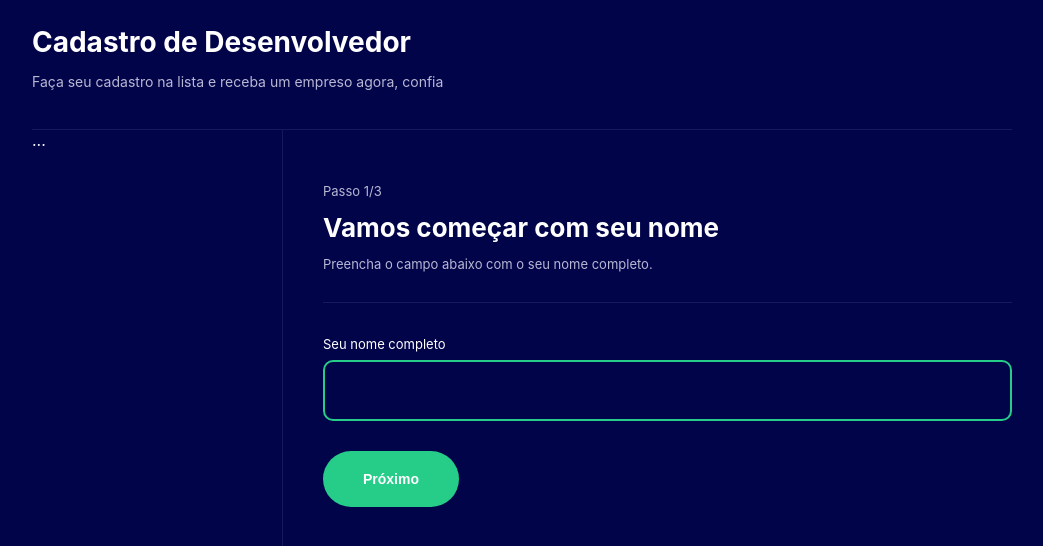
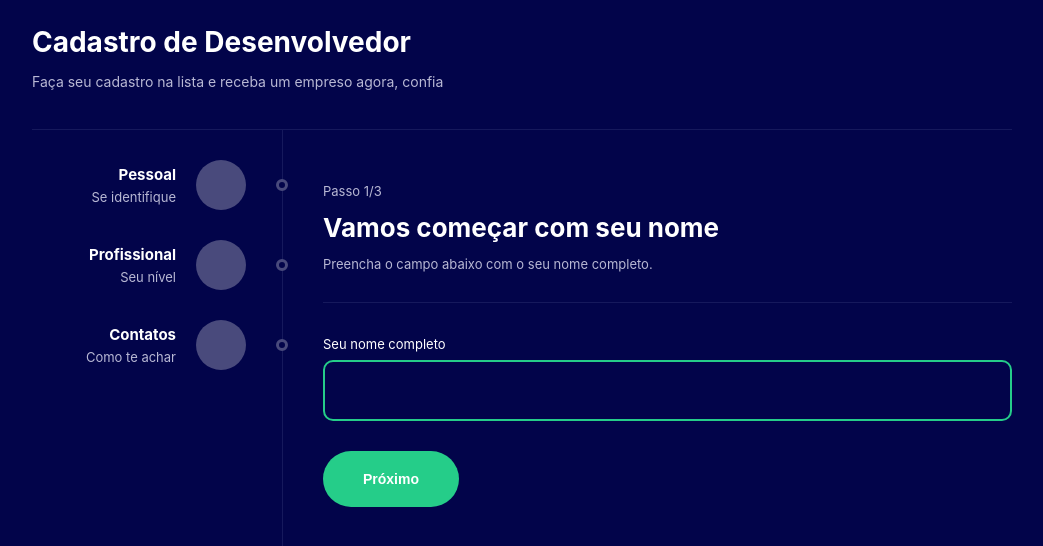
Before and after one commit to Sofia-Magalhaes/Formulario-multi-etapa, a React (Create React App) app in the folder multiform/: page / in a window 1280 px wide. Shown: the top 546 px of the page, without its empty margins (118-1161 px from the left). Built offline with nearby package versions, Linux system fonts and the light colour scheme.

Commit message:
criando e estilizando a sidebar

```diff
--- /dev/null
+++ b/multiform/src/components/SidebarItem/index.tsx
@@ -0,0 +1,26 @@
+import { Link } from 'react-router-dom';
+import * as C from './styles';
+
+type Props = {
+    title: string;
+    description: string;
+    icon: string;
+    path: string;
+}
+
+export const SidebarItem = ({ title, description, icon, path }: Props) => {
+    return (
+        <C.Container>
+            <Link to={path}>
+                <C.Info>
+                    <C.Title>{title}</C.Title>
+                    <C.Description>{description}</C.Description>
+                </C.Info>
+                <C.IconArea>
+
+                </C.IconArea>
+                <C.Point> </C.Point>
+            </Link>
+        </C.Container>
+    );
+}
--- /dev/null
+++ b/multiform/src/components/SidebarItem/styles.ts
@@ -0,0 +1,51 @@
+import styled from "styled-components";
+
+export const Container = styled.div`
+    margin:30px 0;
+    cursor:pointer;
+
+    a{
+        display:flex;
+        align-items:center;
+        text-decoration:none;
+    }
+`;
+
+export const Info = styled.div`
+    flex: 1;
+    margin-right: 20px;
+`;
+
+export const Title = styled.div`
+    text-align:right;
+    font-weight:bold;
+    margin-bottom:5px;
+    font-size:15px;
+    color:#fff;
+`;
+
+export const Description = styled.div`
+    text-align:right;
+    font-size:13px;
+    color:#b8b8d4;
+`;
+
+export const IconArea = styled.div`
+    width:50px;
+    height:50px;
+    border-radius:50%;
+    background-color:#494a7c;
+    display:flex;
+    justify-content:center;
+    align-items:center;
+`;
+
+export const Point = styled.div`
+    width:6px;
+    height:6px;
+    border:3px solid #494a7c;
+    border-radius:50%;
+    margin-left:30px;
+    margin-right:-6px;
+    background-color:#02044a;
+`;
--- a/multiform/src/components/Theme/index.tsx
+++ b/multiform/src/components/Theme/index.tsx
@@ -1,6 +1,7 @@
 import { ReactNode } from 'react';
 import * as C from './styles';
 import { Header } from '../Header';
+import { SidebarItem } from '../SidebarItem'
 
 type Props = {
     children: ReactNode;
@@ -14,7 +15,28 @@ export const Theme = ({ children }: Props) => {
 
                 <C.Steps>
                     <C.Sidebar>
-                        ...
+
+                        <SidebarItem
+                            title="Pessoal"
+                            description="Se identifique"
+                            icon="profile"
+                            path="/"
+                        />
+
+                        <SidebarItem
+                            title="Profissional"
+                            description="Seu nível"
+                            icon="book"
+                            path="/step2"
+                        />
+
+                        <SidebarItem
+                            title="Contatos"
+                            description="Como te achar"
+                            icon="mail"
+                            path="/step3"
+                        />
+
                     </C.Sidebar>
                     <C.Page>
                         {children}
```
